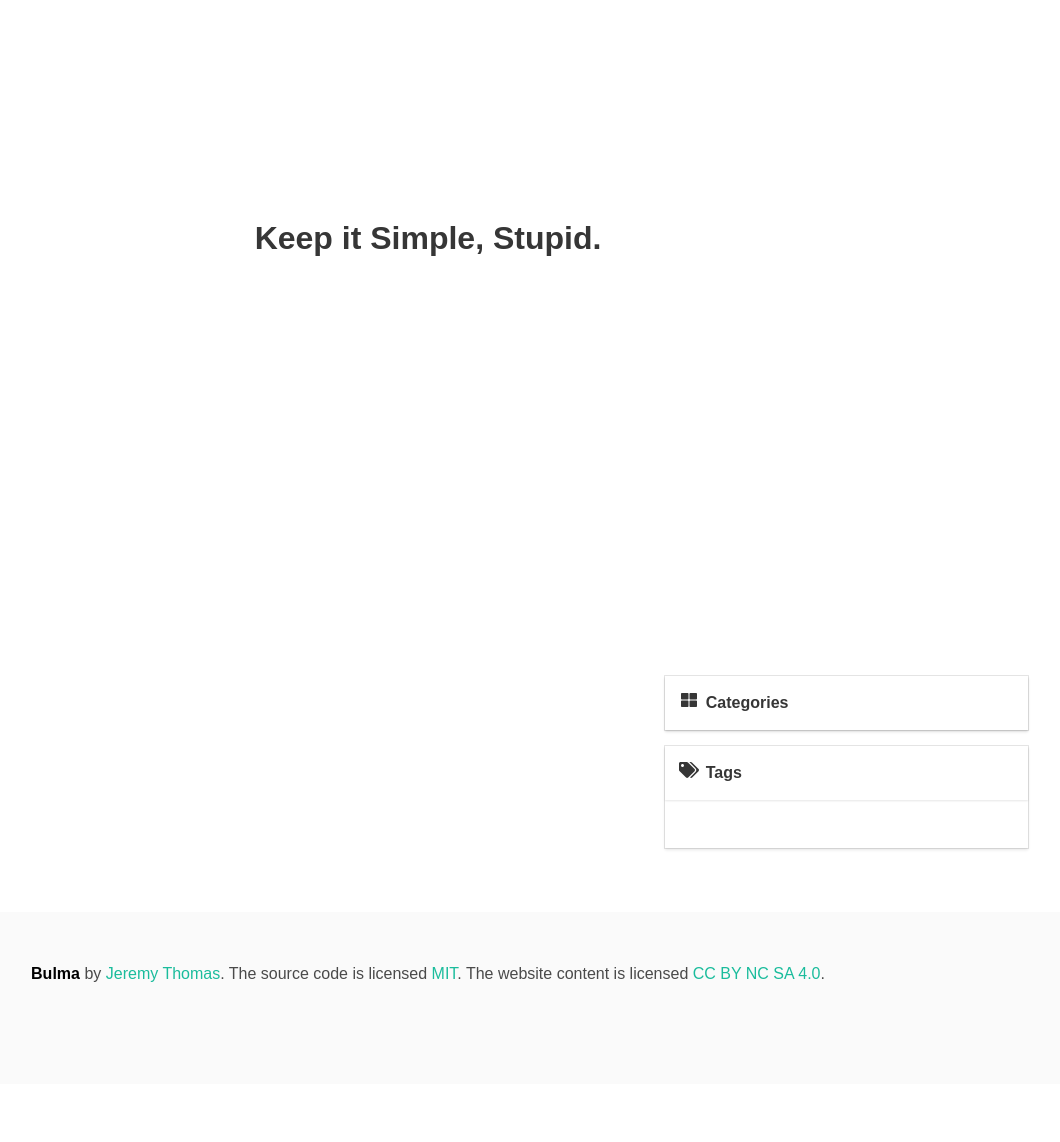
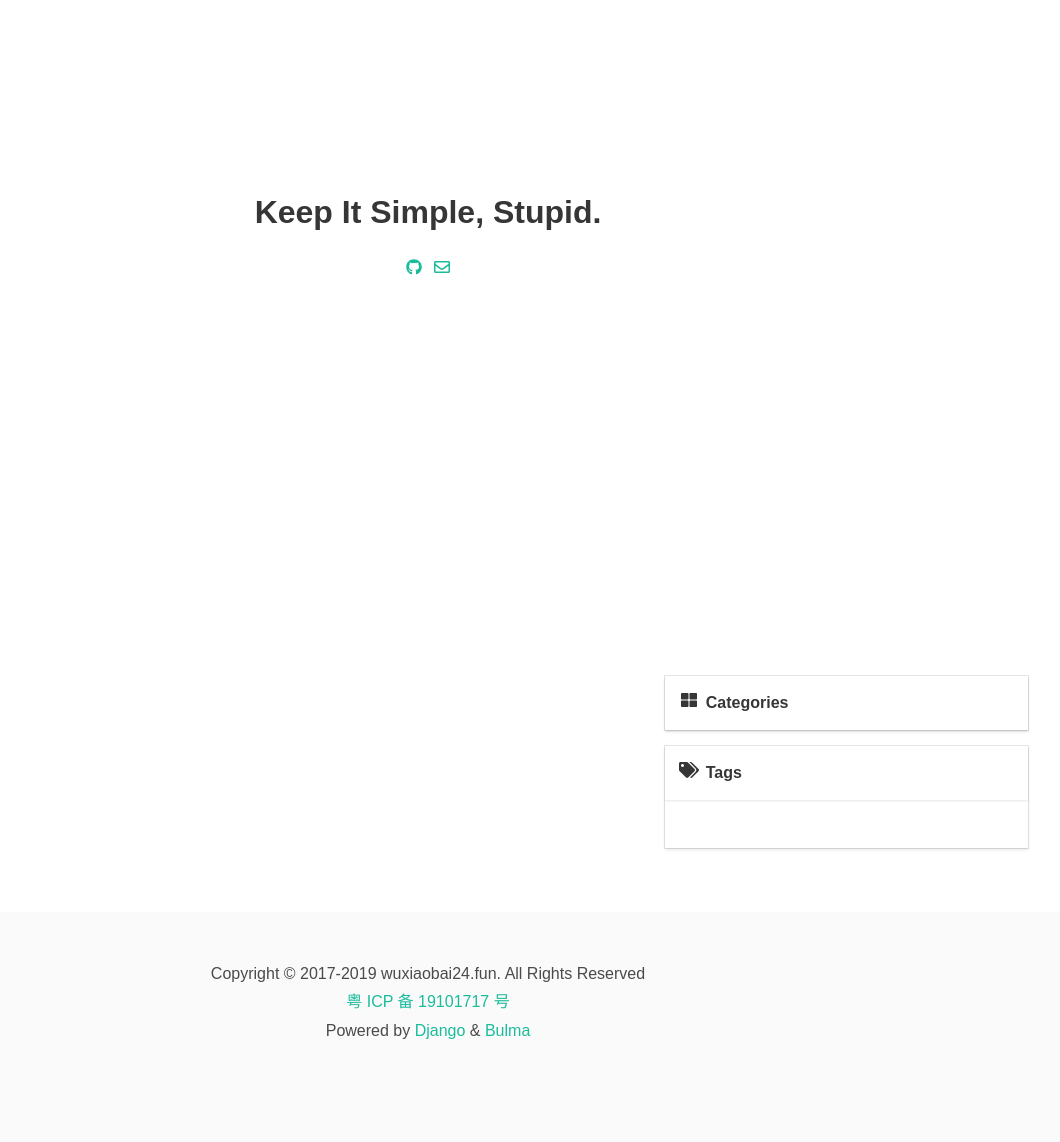
Before and after one commit to wuxiaobai24/django-blog, a Django app: page / in a window 1280 px wide. Shown: the part 188-1330 px from the top of the page, without its empty margins (212-1272 px from the left). Before the commit the page ends 1170 px from the top, so only its background shows below. Run offline with Django 3.2, Linux system fonts and the light colour scheme; data that the repository does not hold is empty; some libraries are stand-ins or nearby versions.

Commit message:
Footer and Hero change

```diff
--- a/mysite/blog/templates/blog/_footer.html
+++ b/mysite/blog/templates/blog/_footer.html
@@ -1,13 +1,9 @@
 <footer class="footer">
   <div class="content has-text-centered">
-    <p>
-      <strong>Bulma</strong> by <a href="https://jgthms.com">Jeremy Thomas</a>.
-      The source code is licensed
-      <a href="http://opensource.org/licenses/mit-license.php">MIT</a>. The
-      website content is licensed
-      <a href="http://creativecommons.org/licenses/by-nc-sa/4.0/"
-        >CC BY NC SA 4.0</a
-      >.
-    </p>
+    Copyright &copy; 2017-2019 wuxiaobai24.fun. All Rights Reserved
+    <br>
+    <a target="_blank" rel="nofollow noopener" href="http://beian.miitbeian.gov.cn/">粤 ICP 备 19101717 号</a>
+    <br>
+    Powered by <a href="https://www.djangoproject.com/" target="_blank">Django</a> & <a href="https://bulma.io/" target="_blank">Bulma</a>
   </div>
 </footer>
--- a/mysite/blog/templates/blog/_hero.html
+++ b/mysite/blog/templates/blog/_hero.html
@@ -3,8 +3,20 @@
   <div class="hero-body">
     <div class="container">
       <p class="title has-text-centered">
-        Keep it Simple, Stupid.
+        Keep It Simple, Stupid.
       </p>
+      <div class="has-text-centered">
+        <span class="icon">
+          <a href="https://github.com/wuxiaobai24">
+            <i class="fab fa-github"></i>
+          </a>
+        </span>
+        <span class="icon">
+          <a href="wuxiaobai24:wuxiaobai24@foxmail.com">
+            <i class="far fa-envelope"></i>
+          </a>
+        </span>
+      </div>
     </div>
   </div>
 </section>
--- a/uwsgi.ini
+++ b/uwsgi.ini
@@ -2,7 +2,7 @@
 
 socket = :8000
 # 注意配置好相应的
-chdir = /home/wuxiaobai24/code/python/django/django-site/mysite
+chdir = /home/wuxiaobai24/code/python/django/django-blog/mysite
 module = mysite.wsgi
 env = DJANGO_SETTINGS_MODULE=mysite.settings
 
```
Also changed, not shown: 2 other files.
